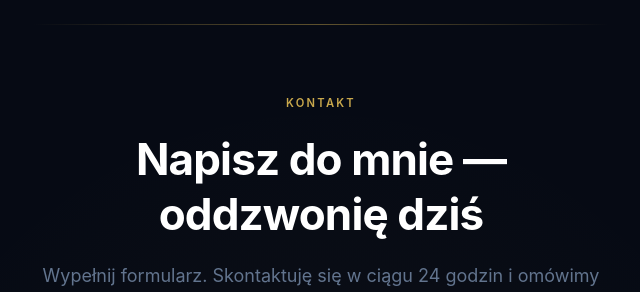
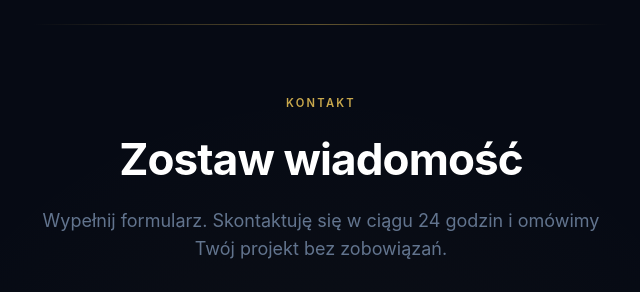
Before and after one commit to KonradBauer/freelance, a Next.js app: page / in a window 1280 px wide. Shown: the part 7500-7792 px from the top of the page, without its empty margins (319-959 px from the left). Built offline with nearby package versions, Linux system fonts and the light colour scheme; no server answers.

Commit message:
update texts and logo size

```diff
--- a/src/components/sections/ContactFormSection.tsx
+++ b/src/components/sections/ContactFormSection.tsx
@@ -29,7 +29,7 @@
               letterSpacing: "-0.02em",
             }}
           >
-            Napisz do mnie — oddzwonię dziś
+            Zostaw wiadomość
           </h2>
           <p className="text-slate-500 text-lg">
             Wypełnij formularz. Skontaktuję się w ciągu 24 godzin i omówimy
--- a/src/components/ui/StickyHeader.tsx
+++ b/src/components/ui/StickyHeader.tsx
@@ -31,7 +31,7 @@
             alt="Studio Code Art"
             width={160}
             height={64}
-            className="h-12 w-auto"
+            className="h-20 w-auto"
           />
           <a
             href="#formularz"
```
